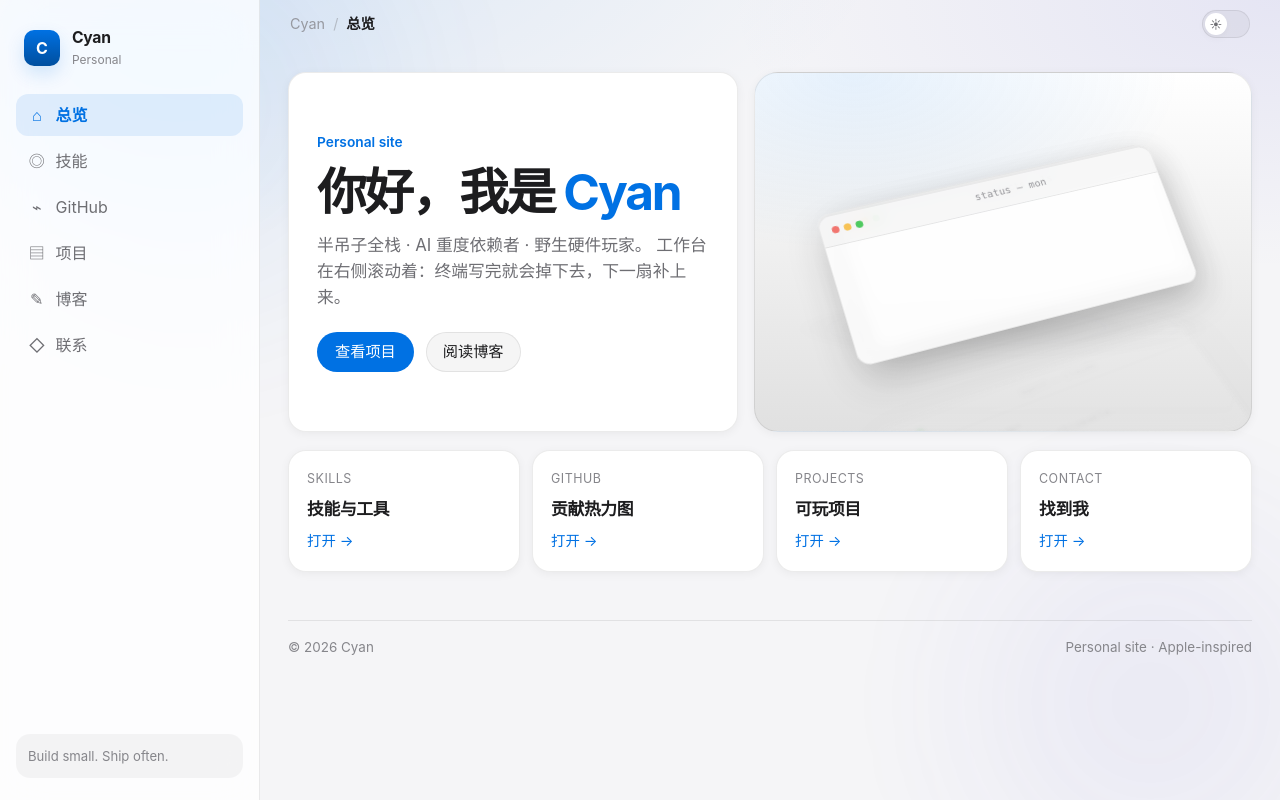
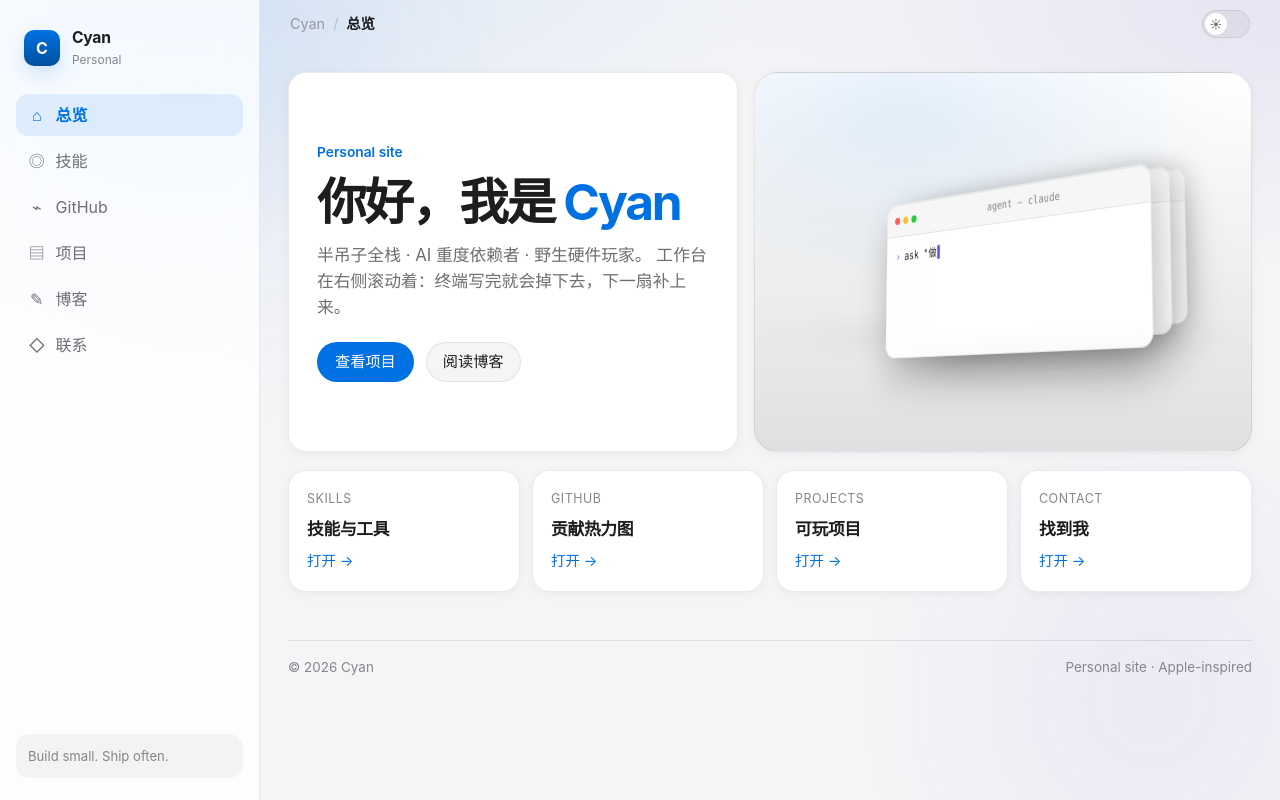
Before and after one commit to BakkaBlue/BakkaBlue.github.io, a Vue app: page / in a window 1280 px wide. Built offline with nearby package versions, Linux system fonts and the light colour scheme.

Commit message:
style: slower typing and true yawed terminal perspective
Slow terminal typing/pauses and switch the queue stage to a horizontal-plane yaw (~45°) with depth stacking instead of a flat diagonal tilt.

```diff
--- a/src/components/TerminalQueue.vue
+++ b/src/components/TerminalQueue.vue
@@ -172,8 +172,8 @@ function seed() {
 
 async function typeActive(term: TermItem) {
   const script = scripts[(term.scriptIndex - 1) % scripts.length]
-  const charMs = reduced.value ? 0 : 15
-  const linePause = reduced.value ? 80 : 220
+  const charMs = reduced.value ? 0 : 42
+  const linePause = reduced.value ? 120 : 480
 
   term.shown = []
   term.typing = ''
@@ -183,7 +183,7 @@ async function typeActive(term: TermItem) {
     if (!alive || term.phase !== 'active') return
     if (line.kind === 'blank') {
       term.shown.push({ kind: 'blank' })
-      await wait(linePause * 0.45)
+      await wait(linePause * 0.5)
       continue
     }
     if (line.kind === 'cmd') {
@@ -203,18 +203,18 @@ async function typeActive(term: TermItem) {
       await wait(linePause)
     } else {
       term.shown.push({ kind: line.kind, text: line.text })
-      await wait(linePause * 0.7)
+      await wait(linePause * 0.85)
     }
   }
 
   term.done = true
-  await wait(reduced.value ? 400 : 900)
+  await wait(reduced.value ? 500 : 1400)
 }
 
 async function dropAndAdvance(active: TermItem) {
   if (active.phase !== 'active') return
   active.phase = 'fall'
-  await wait(reduced.value ? 180 : 680)
+  await wait(reduced.value ? 200 : 820)
 
   // remove fallen card
   items.value = items.value.filter((t) => t.uid !== active.uid)
@@ -279,28 +279,34 @@ onUnmounted(() => {
 <style scoped>
 .stage {
   position: relative;
-  height: 360px;
+  height: 380px;
   border-radius: var(--radius-xl);
   overflow: hidden;
   background:
-    radial-gradient(120% 90% at 20% 0%, color-mix(in srgb, var(--accent) 10%, transparent), transparent 55%),
+    radial-gradient(120% 90% at 30% 10%, color-mix(in srgb, var(--accent) 10%, transparent), transparent 55%),
     linear-gradient(180deg, var(--bg-card), color-mix(in srgb, var(--bg-card) 88%, #000));
   border: 1px solid var(--border);
   box-shadow: var(--shadow-soft);
-  perspective: 1400px;
+  perspective: 1200px;
+  perspective-origin: 50% 45%;
 }
 
 .floor {
   position: absolute;
-  left: 8%;
-  right: 8%;
-  bottom: 8%;
-  height: 42%;
-  border-radius: 40%;
-  background: radial-gradient(ellipse at center, color-mix(in srgb, var(--text-primary) 10%, transparent), transparent 70%);
-  filter: blur(8px);
-  opacity: 0.55;
-  transform: rotateX(70deg);
+  left: 5%;
+  right: 5%;
+  bottom: 6%;
+  height: 46%;
+  border-radius: 50%;
+  background: radial-gradient(
+    ellipse at center,
+    color-mix(in srgb, var(--text-primary) 12%, transparent),
+    transparent 72%
+  );
+  filter: blur(10px);
+  opacity: 0.5;
+  transform: translateZ(-80px) rotateX(78deg) scale(1.15);
+  transform-style: preserve-3d;
 }
 
 .stack {
@@ -309,26 +315,37 @@ onUnmounted(() => {
   display: grid;
   place-items: center;
   transform-style: preserve-3d;
-  transform: rotateX(18deg) rotateZ(-18deg) rotateY(12deg) translateY(6px);
+  /* true 3D: yaw ~45° on horizontal plane + slight pitch for depth */
+  transform:
+    translate3d(0, 8px, 0)
+    rotateX(8deg)
+    rotateY(-42deg);
 }
 
 .term {
   --i: 0;
   position: absolute;
-  width: min(78%, 420px);
+  width: min(72%, 400px);
   border-radius: 14px;
   overflow: hidden;
   border: 1px solid var(--border);
-  background: color-mix(in srgb, var(--bg-elevated) 92%, transparent);
+  background: color-mix(in srgb, var(--bg-elevated) 94%, transparent);
+  transform-style: preserve-3d;
   box-shadow:
-    0 18px 40px rgba(0, 0, 0, 0.18),
-    0 2px 0 color-mix(in srgb, var(--text-primary) 6%, transparent) inset;
+    0 22px 48px rgba(0, 0, 0, 0.22),
+    12px 0 28px rgba(0, 0, 0, 0.08),
+    0 1px 0 color-mix(in srgb, var(--text-primary) 7%, transparent) inset;
+  /* queue recedes along Z into depth, slight X offset for side view */
   transform:
-    translate3d(calc(var(--i) * 18px), calc(var(--i) * -16px), calc(var(--i) * -28px))
-    scale(calc(1 - var(--i) * 0.045));
-  opacity: calc(1 - var(--i) * 0.14);
+    translate3d(
+      calc(var(--i) * -10px),
+      calc(var(--i) * -12px),
+      calc(var(--i) * -56px)
+    )
+    scale(calc(1 - var(--i) * 0.04));
+  opacity: calc(1 - var(--i) * 0.12);
   transition:
-    transform 0.7s var(--ease-out),
+    transform 0.75s var(--ease-out),
     opacity 0.55s var(--ease-out),
     filter 0.55s var(--ease-out);
   backdrop-filter: blur(8px);
@@ -431,22 +448,21 @@ onUnmounted(() => {
   0% {
     transform:
       translate3d(0, 0, 0)
-      scale(1)
-      rotateX(0deg);
+      scale(1);
     opacity: 1;
     filter: blur(0);
   }
-  55% {
-    opacity: 0.7;
+  40% {
+    opacity: 0.85;
   }
   100% {
+    /* drop down in world space while staying in the yawed stage */
     transform:
-      translate3d(18px, 180px, -40px)
-      scale(0.9)
-      rotateX(18deg)
-      rotateZ(-6deg);
+      translate3d(8px, 210px, 20px)
+      scale(0.92)
+      rotateX(12deg);
     opacity: 0;
-    filter: blur(2px);
+    filter: blur(1.5px);
   }
 }
 
@@ -469,15 +485,19 @@ onUnmounted(() => {
 
 @media (max-width: 760px) {
   .stage {
-    height: 300px;
+    height: 320px;
   }
 
   .stack {
-    transform: rotateX(14deg) rotateZ(-12deg) rotateY(8deg);
+    /* keep horizontal-plane yaw, softer pitch on small screens */
+    transform:
+      translate3d(0, 6px, 0)
+      rotateX(6deg)
+      rotateY(-34deg);
   }
 
   .term {
-    width: min(84%, 360px);
+    width: min(78%, 340px);
   }
 }
 
```
